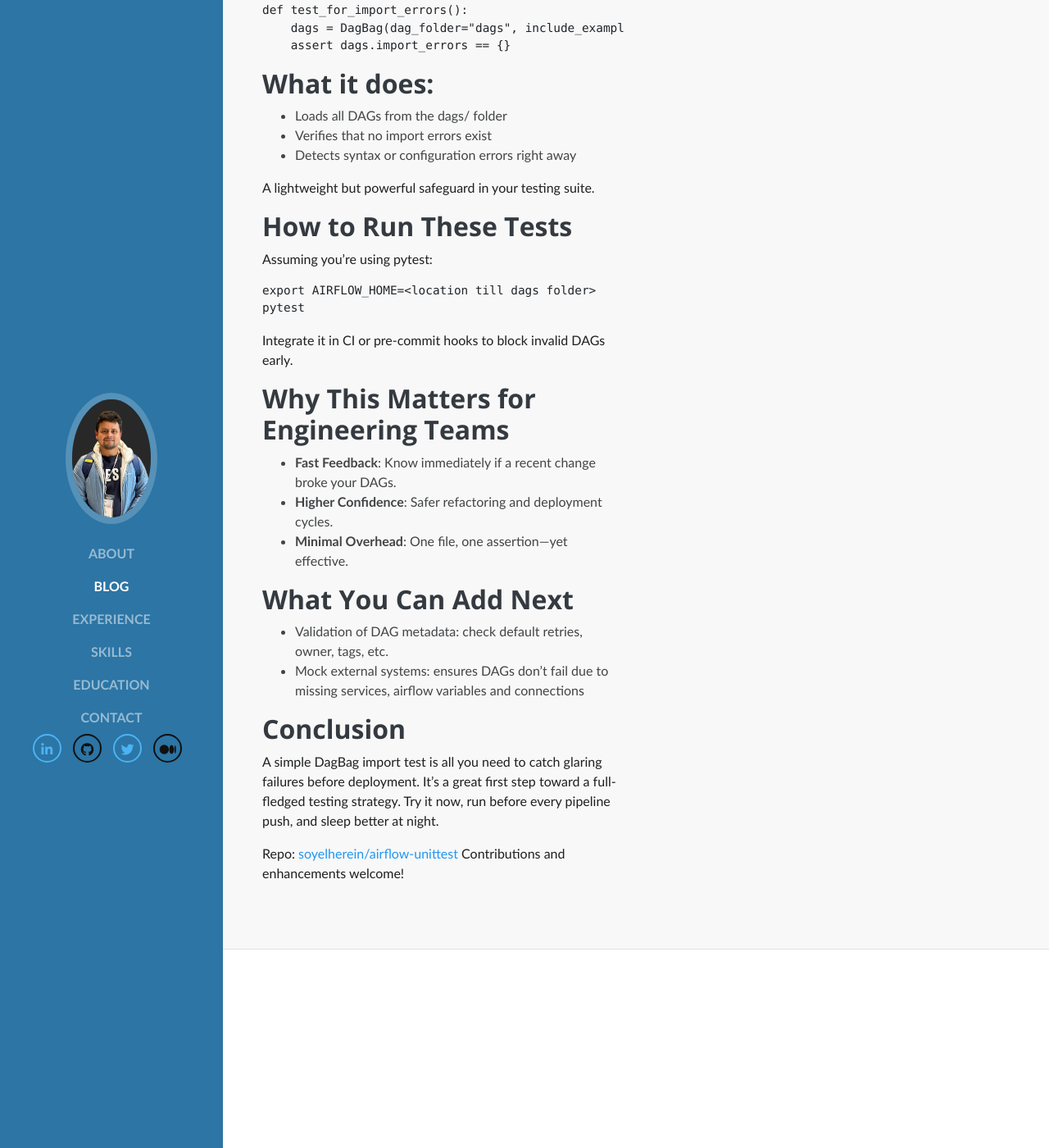
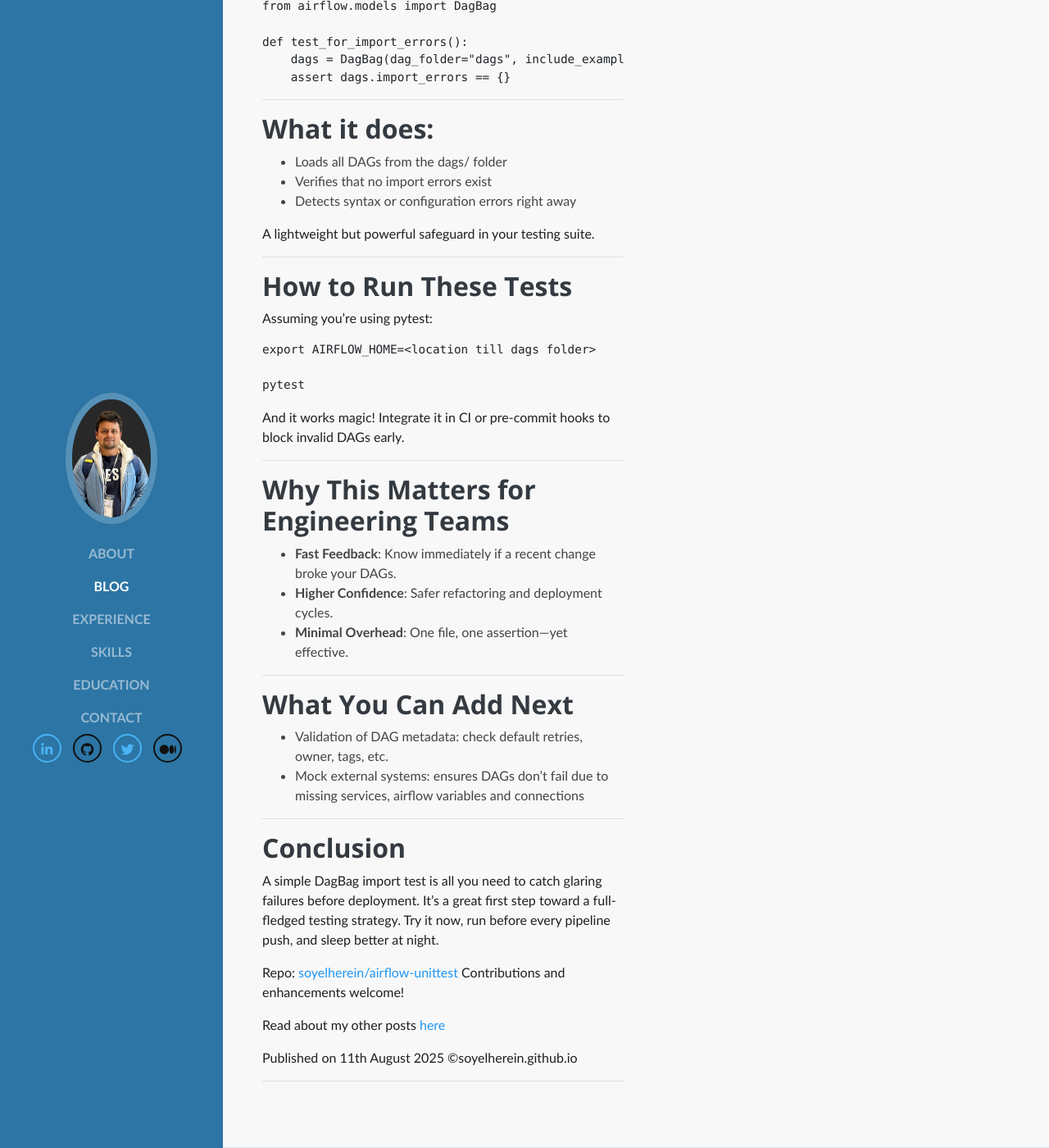
Before and after one commit to soyelherein/soyelherein.github.io, a Jekyll site: the page built from _posts/2025-08-11-airflow-unit-testing.md, in a window 1280 px wide and 1400 px high, scrolled down 619 px. Shown: the whole window at 82% size. Built offline with Jekyll 4.4.1, drawn with Linux system fonts in a browser that asks for light colours; nearby versions of some CDN libraries; some web fonts are replaced; comment, search, counter and statistics services are not loaded; some of the changed text lies outside the part shown.

Commit message:
update links

````diff
--- a/_posts/2025-08-11-airflow-unit-testing.md
+++ b/_posts/2025-08-11-airflow-unit-testing.md
@@ -29,6 +29,8 @@
     assert dags.import_errors == {}
 ```
 
+---
+
 ##  What it does:
 - Loads all DAGs from the dags/ folder
 - Verifies that no import errors exist
@@ -36,25 +38,40 @@
 
 A lightweight but powerful safeguard in your testing suite.
 
+---
+
 ## How to Run These Tests
 Assuming you’re using pytest:
 ```
 export AIRFLOW_HOME=<location till dags folder>
+
 pytest
 ```
-Integrate it in CI or pre-commit hooks to block invalid DAGs early.
+And it works magic! Integrate it in CI or pre-commit hooks to block invalid DAGs early.
+
+---
 
 ## Why This Matters for Engineering Teams
 - **Fast Feedback**: Know immediately if a recent change broke your DAGs.
 - **Higher Confidence**: Safer refactoring and deployment cycles.
 - **Minimal Overhead**: One file, one assertion—yet effective.
 
+---
+
 ## What You Can Add Next
 - Validation of DAG metadata: check default retries, owner, tags, etc.
 - Mock external systems: ensures DAGs don’t fail due to missing services, airflow variables and connections
+
+---
 
 ## Conclusion
 A simple DagBag import test is all you need to catch glaring failures before deployment. It’s a great first step toward a full-fledged testing strategy. Try it now, run before every pipeline push, and sleep better at night.
 
 Repo: [soyelherein/airflow-unittest](https://github.com/soyelherein/airflow-alert-template/)
 Contributions and enhancements welcome!
+
+Read about my other posts [here](https://soyelherein.github.io/)
+
+Published on 11th August 2025 ©soyelherein.github.io
+
+---
--- a/index.html
+++ b/index.html
@@ -203,7 +203,7 @@
             <div class="resume-item col-md-12 col-sm-12 filter finance">
               <div class="card mx-0 p-4 mb-5" style="border-color: #17a2b8; box-shadow: 2px 2px 2px rgba(0, 0, 0, 0.21)">
                 <div class=" resume-content mr-auto">
-                    <h3 class="mb-3">🚫 No Broken DAGs: Airflow Unit Testing Made Simple</h3>
+                    <h3 class="mb-3">⛔️ No more broken dags with Simple Airflow Unit Testing</h3>
                     <p>Broken Airflow DAGs waste time and block pipelines.
                       This post walks through a simple yet powerful unit test for Airflow dags
                       to catch syntax errors, import issues, and misconfigurations before they hit production.
````
Also changed, not shown: other parts of _posts/2025-08-11-airflow-unit-testing.md (+1 -1 lines), _posts/2025-06-01-airflow-alert-email-template.md (+3 -0 lines).
